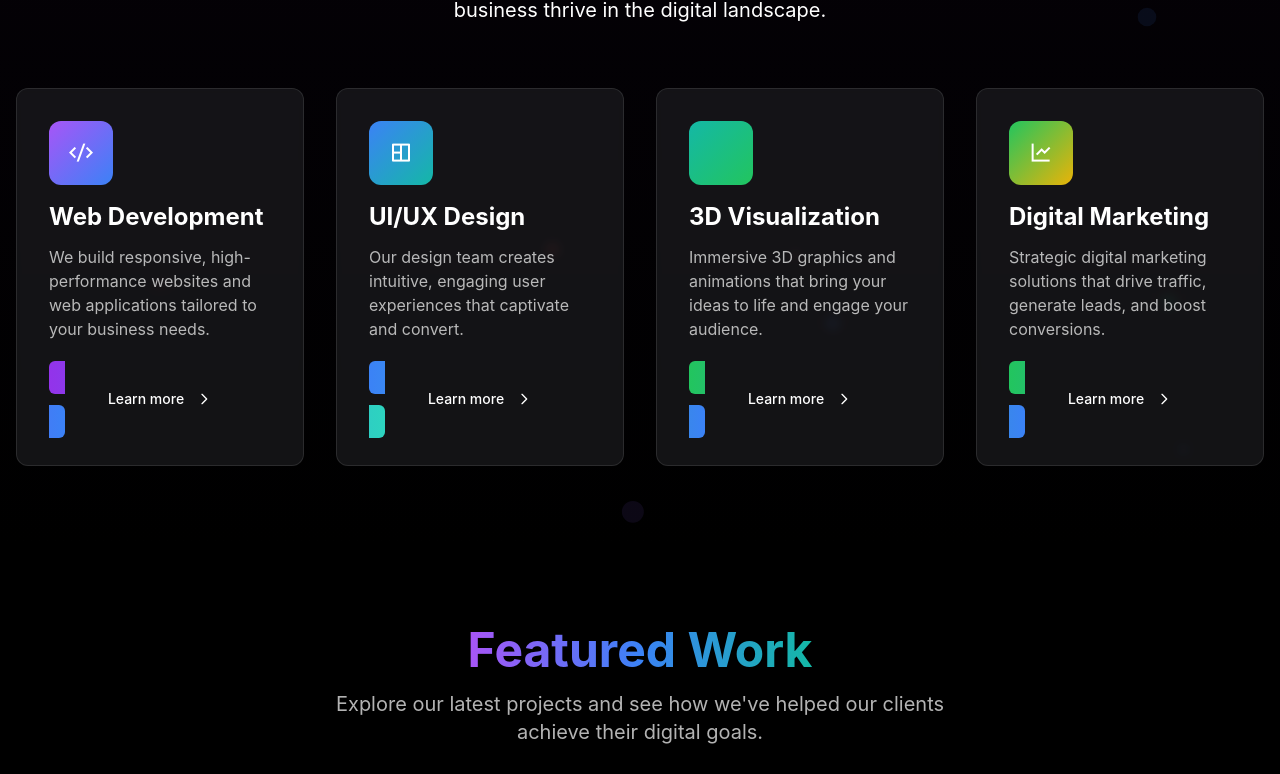
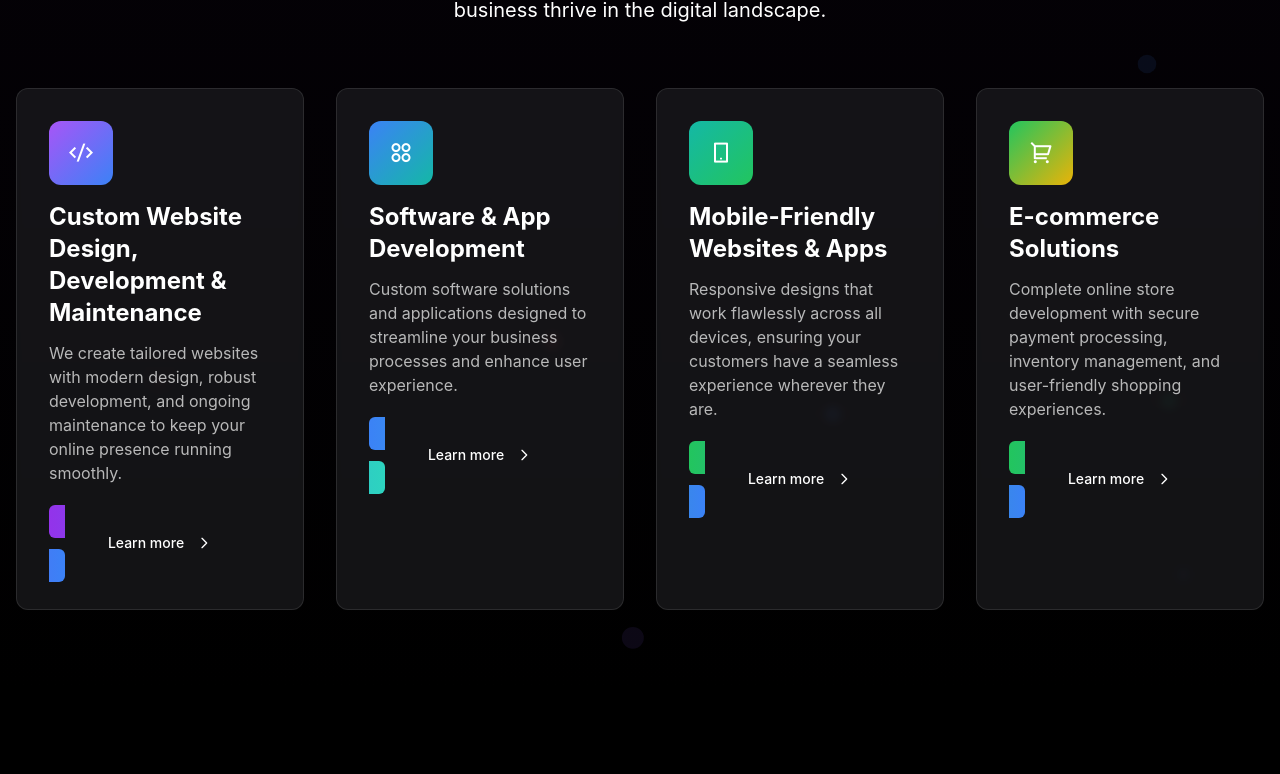
Before and after one commit to sohan-gupthak/elite8digital-assignment, a React (Vite) app: page / in a window 1280 px wide. Shown: the part 1097-1871 px from the top of the page. Built offline with nearby package versions, Linux system fonts and the light colour scheme.

Commit message:
home page changes

```diff
--- a/src/layouts/MainLayout.tsx
+++ b/src/layouts/MainLayout.tsx
@@ -67,7 +67,7 @@ const MainLayout = ({ children }: Props) => {
 					</Link>
 
 					<nav className="hidden md:flex space-x-8">
-						{['Home', 'Work', 'About', 'Contact'].map((item, index) => (
+						{['Home', 'About', 'Contact'].map((item, index) => (
 							<motion.div
 								key={item}
 								initial={{ opacity: 0, y: -20 }}
@@ -251,7 +251,7 @@ const MainLayout = ({ children }: Props) => {
 						{[
 							{ title: 'Navigation', links: [
 								{ name: 'Home', path: '/' },
-								{ name: 'Work', path: '/work' },
+								// { name: 'Work', path: '/work' },
 								{ name: 'About', path: '/about' },
 								{ name: 'Contact', path: '/contact' }
 							]},
@@ -262,8 +262,8 @@ const MainLayout = ({ children }: Props) => {
 								{ name: 'Digital Marketing', path: '#' }
 							]},
 							{ title: 'Contact', links: [
-								{ name: 'hello@elite8.com', path: 'mailto:hello@elite8.com' },
-								{ name: '+1 (555) 123-4567', path: 'tel:+15551234567' },
+								{ name: 'help@elite8digital.in', path: 'mailto:help@elite8digital.in' },
+								{ name: '+6260894977', path: 'tel:+6260894977' },
 								{ name: '123 Design Street', path: '#' },
 								{ name: 'Creative District', path: '#' }
 							]}
--- a/src/pages/Contact.tsx
+++ b/src/pages/Contact.tsx
@@ -98,7 +98,7 @@ const Contact = () => {
                   </div>
                   <div>
                     <h3 className="text-lg font-medium mb-1">Email</h3>
-                    <p className="text-gray-400">hello@elite8.com</p>
+                    <p className="text-gray-400">help@elite8digital.in</p>
                   </div>
                 </div>
 
@@ -110,7 +110,7 @@ const Contact = () => {
                   </div>
                   <div>
                     <h3 className="text-lg font-medium mb-1">Phone</h3>
-                    <p className="text-gray-400">+1 (555) 123-4567</p>
+                    <p className="text-gray-400">+6260894977</p>
                   </div>
                 </div>
 
--- a/src/pages/Home.tsx
+++ b/src/pages/Home.tsx
@@ -32,27 +32,27 @@ const Home = () => {
   // Services data
   const services = [
     {
-      title: 'Web Development',
-      description: 'We build responsive, high-performance websites and web applications tailored to your business needs.',
+      title: 'Custom Website Design, Development & Maintenance',
+      description: 'We create tailored websites with modern design, robust development, and ongoing maintenance to keep your online presence running smoothly.',
       icon: 'ri-code-s-slash-line',
       color: 'from-purple-500 to-blue-500'
     },
     {
-      title: 'UI/UX Design',
-      description: 'Our design team creates intuitive, engaging user experiences that captivate and convert.',
-      icon: 'ri-layout-4-line',
+      title: 'Software & App Development',
+      description: 'Custom software solutions and applications designed to streamline your business processes and enhance user experience.',
+      icon: 'ri-apps-2-line',
       color: 'from-blue-500 to-teal-500'
     },
     {
-      title: '3D Visualization',
-      description: 'Immersive 3D graphics and animations that bring your ideas to life and engage your audience.',
-      icon: 'ri-3d-space-fill',
+      title: 'Mobile-Friendly Websites & Apps',
+      description: 'Responsive designs that work flawlessly across all devices, ensuring your customers have a seamless experience wherever they are.',
+      icon: 'ri-smartphone-line',
       color: 'from-teal-500 to-green-500'
     },
     {
-      title: 'Digital Marketing',
-      description: 'Strategic digital marketing solutions that drive traffic, generate leads, and boost conversions.',
-      icon: 'ri-line-chart-line',
+      title: 'E-commerce Solutions',
+      description: 'Complete online store development with secure payment processing, inventory management, and user-friendly shopping experiences.',
+      icon: 'ri-shopping-cart-2-line',
       color: 'from-green-500 to-yellow-500'
     }
   ];
@@ -109,6 +109,26 @@ const Home = () => {
       content: 'The 3D visualizations created by Elite8Digital brought our product to life in ways we never imagined. The immersive experience has been a key factor in our successful product launch.',
       image: avatar3
     }
+  ];
+
+  // Process data
+  const process = [
+    {
+      title: 'Discovery',
+      description: 'We start by understanding your business, goals, and target audience to define the project scope.',
+    },
+    {
+      title: 'Strategy',
+      description: 'We develop a comprehensive strategy and roadmap to achieve your business objectives.',
+    },
+    {
+      title: 'Design & Development',
+      description: 'Our team creates stunning designs and builds robust, scalable solutions.',
+    },
+    {
+      title: 'Launch & Support',
+      description: 'We ensure a smooth launch and provide ongoing support to help you succeed.',
+    },
   ];
 
   // Tech stack data
@@ -185,7 +205,8 @@ const Home = () => {
               animate={{ opacity: 1, y: 0 }}
               transition={{ duration: 0.5, delay: 0.6 }}
             >
-              <GradientButton href="#work" gradient="purple-blue" size="lg" hoverEffect="both">
+               {/* href="#work" */}
+              <GradientButton href="#" gradient="purple-blue" size="lg" hoverEffect="both">
                 Explore Our Work
               </GradientButton>
               <GradientButton href="#contact" gradient="blue-teal" size="lg" hoverEffect="both">
@@ -415,7 +436,8 @@ const Home = () => {
                           </span>
                         ))}
                       </div>
-                      <Link to="work" className="text-sm font-medium text-purple-400 flex items-center group">
+                      {/* to="work" */}
+                      <Link to="#" className="text-sm font-medium text-purple-400 flex items-center group">
                         View Project
                         <svg xmlns="http://www.w3.org/2000/svg" className="h-4 w-4 ml-1 group-hover:translate-x-1 transition-transform" fill="none" viewBox="0 0 24 24" stroke="currentColor">
                           <path strokeLinecap="round" strokeLinejoin="round" strokeWidth={2} d="M9 5l7 7-7 7" />
@@ -428,9 +450,9 @@ const Home = () => {
           </div>
 
           <div className="text-center mt-12">
-            <AnimatedButton href="#work" variant="outline" size="lg">
+            {/* <AnimatedButton href="#work" variant="outline" size="lg">
               View All Projects
-            </AnimatedButton>
+            </AnimatedButton> */}
           </div>
         </div>
       </section>
@@ -489,7 +511,9 @@ const Home = () => {
         </div>
       </section>
 
-      <section className="py-20 relative overflow-hidden">
+      {/* Tech Stack section */}
+
+      {/* <section className="py-20 relative overflow-hidden">
         <div className="container mx-auto px-4">
           <motion.div
             className="text-center mb-16"
@@ -529,6 +553,49 @@ const Home = () => {
             ))}
           </div>
         </div>
+      </section> */}
+
+      <section className="py-20 bg-secondary relative overflow-hidden">
+        <div className="container mx-auto px-4">
+          <motion.div
+            className="text-center mb-16"
+            initial={{ opacity: 0, y: 20 }}
+            whileInView={{ opacity: 1, y: 0 }}
+            viewport={{ once: true }}
+            transition={{ duration: 0.5 }}
+          >
+            <h2 className="text-4xl md:text-5xl font-bold mb-4">
+              <span className="gradient-text">Our Process</span>
+            </h2>
+            <p className="text-xl text-white/70 max-w-3xl mx-auto">
+              We follow a structured approach to deliver exceptional results for every project.
+            </p>
+          </motion.div>
+
+          <div className="grid grid-cols-1 md:grid-cols-4 gap-8">
+            {process.map((step, index) => (
+              <motion.div
+                key={step.title}
+                initial={{ opacity: 0, y: 20 }}
+                whileInView={{ opacity: 1, y: 0 }}
+                viewport={{ once: true }}
+                transition={{ duration: 0.5, delay: index * 0.1 }}
+                className="relative"
+              >
+                <div className="flex flex-col items-center text-center">
+                  <div className="w-16 h-16 rounded-full bg-primary/10 flex items-center justify-center mb-4 relative">
+                    <span className="text-primary font-bold text-xl">{index + 1}</span>
+                    {index < process.length - 1 && (
+                      <div className="absolute top-1/2 left-full w-full h-0.5 bg-primary/10 hidden md:block"></div>
+                    )}
+                  </div>
+                  <h3 className="text-xl font-bold mb-2">{step.title}</h3>
+                  <p className="text-white/70">{step.description}</p>
+                </div>
+              </motion.div>
+            ))}
+          </div>
+        </div>
       </section>
 
       <section className="py-20 relative overflow-hidden">
```
